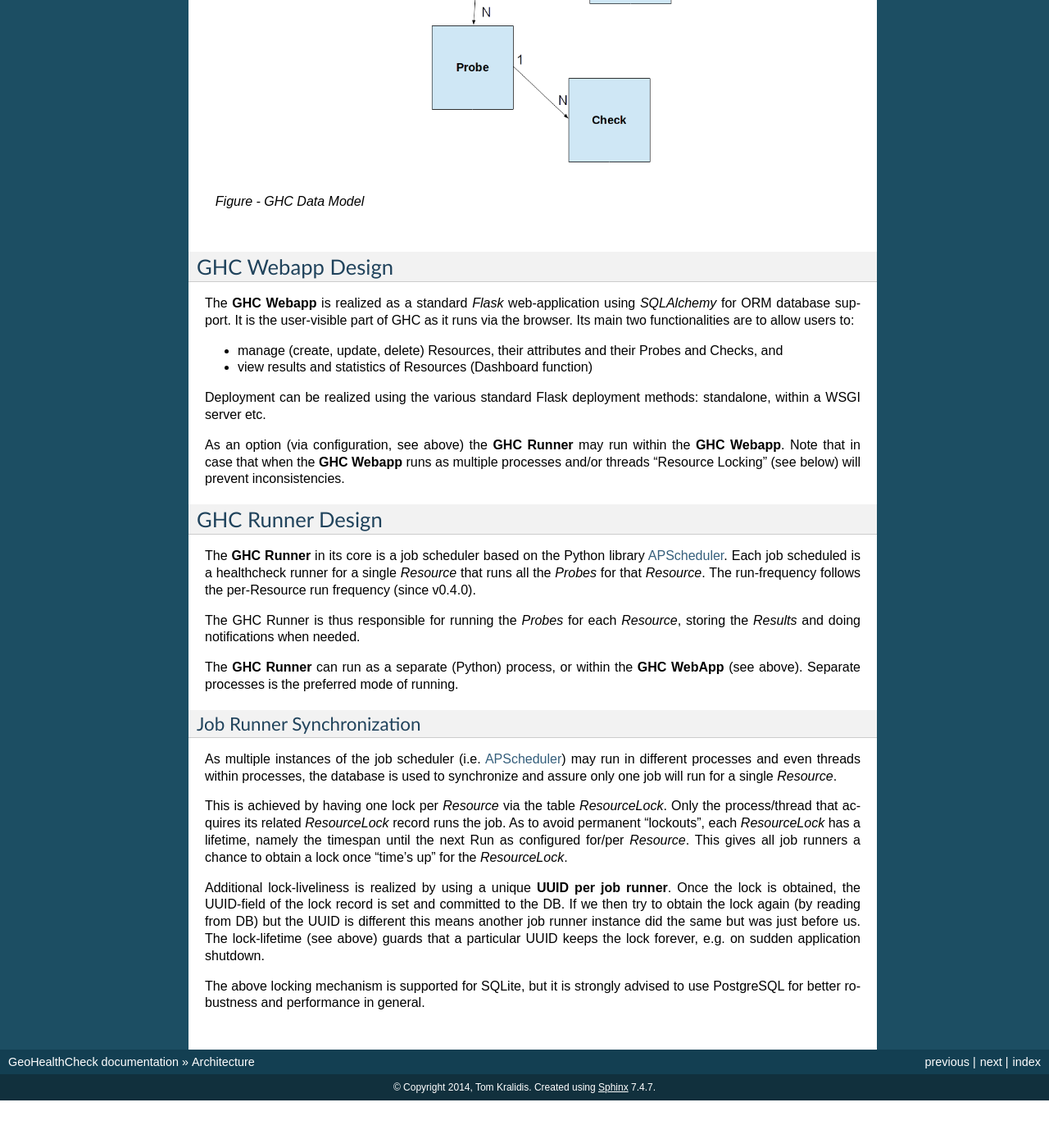
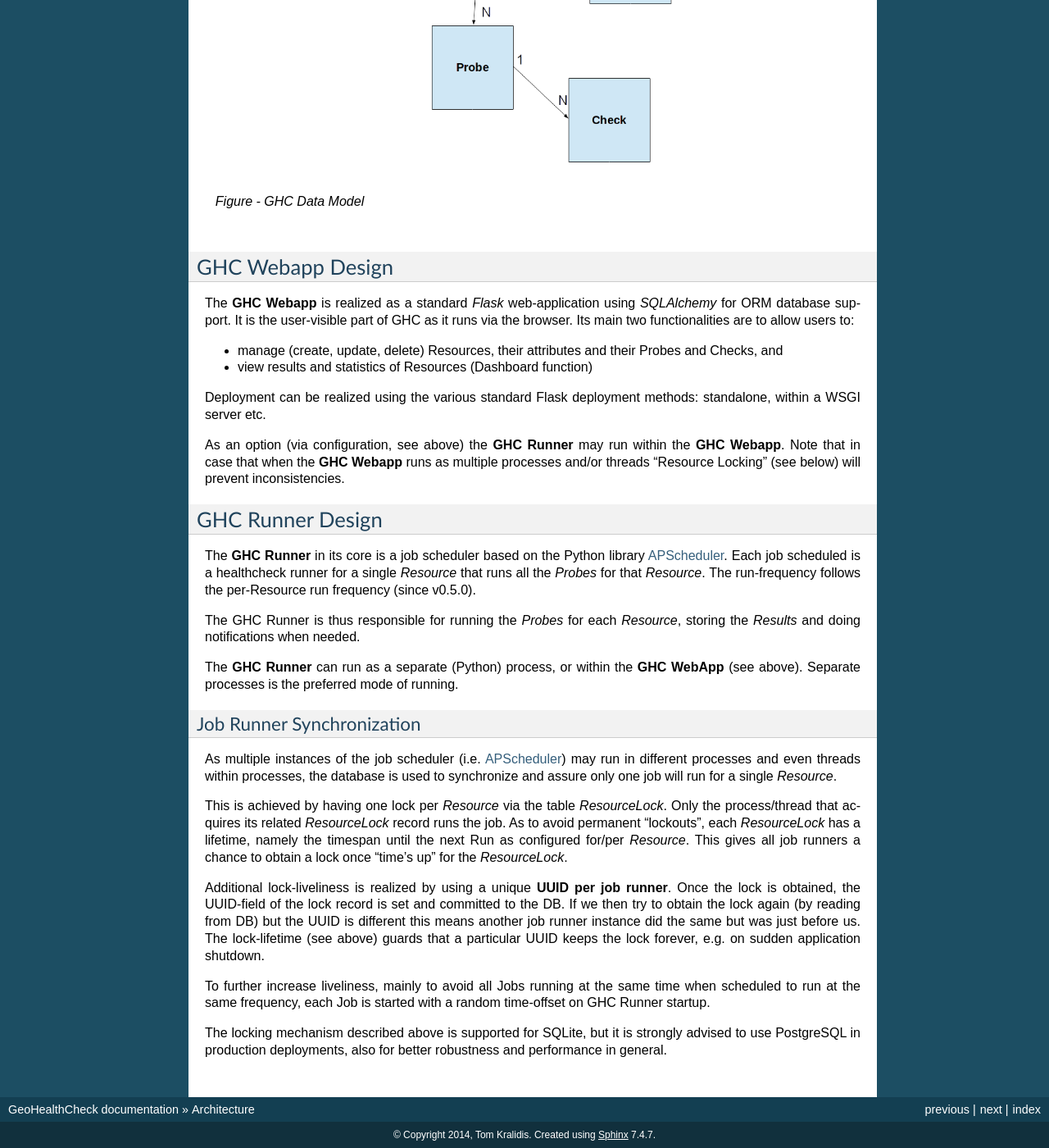
Before and after one commit to geopython/GeoHealthCheck, a Sphinx documentation site: the page built from docs/architecture.rst, in a window 1280 px wide and 1400 px high, scrolled down 1965 px. Shown: the whole window at 82% size. Built offline with Sphinx 7.4.7, drawn with Linux system fonts in a browser that asks for light colours; before the commit the page ends 3307 px from its top, so only the background shows below that; some of the changed text lies outside the part shown.

Commit message:
docs: editorial changes

```diff
--- a/docs/architecture.rst
+++ b/docs/architecture.rst
@@ -29,8 +29,8 @@ If **GHC_RUNNER_IN_WEBAPP** is set to True (the default) then the **GHC Runner**
 within the **GHC Webapp**.
 
 A third option is to only run the **GHC Webapp** and have the **GHC Runner** scheduled
-via `cron`. This was the (only) GHC option before v0.4.0 and will be phased out
-as starting with v0.4.0, per-Resource scheduling was introduced and `cron` support
+via `cron`. This was the (only) GHC option before v0.5.0 and will be phased out
+as starting with v0.5.0, per-Resource scheduling was introduced and `cron` support
 is highly platform-dependent (e.g. hard to use with Docker-based technologies).
 
 Dependent on the database-type (Postgres or SQLite) the **Database** is run
@@ -92,7 +92,7 @@ GHC Runner Design
 The **GHC Runner** in its core is a job scheduler based on the Python library
 `APScheduler <https://apscheduler.readthedocs.io>`_. Each job scheduled is a
 healthcheck runner for a single `Resource` that runs all the `Probes` for that `Resource`.
-The run-frequency follows the per-Resource run frequency (since v0.4.0).
+The run-frequency follows the per-Resource run frequency (since v0.5.0).
 
 The GHC Runner is thus responsible for running the `Probes` for each `Resource`, storing
 the `Results` and doing notifications when needed.
@@ -121,5 +121,10 @@ but the UUID is different this means another job runner instance did the same bu
 was just before us. The lock-lifetime (see above) guards that a particular UUID keeps
 the lock forever, e.g.  on sudden application shutdown.
 
-The above locking mechanism is supported for SQLite, but it is strongly
-advised to use PostgreSQL for better robustness and performance in general.
+To further increase liveliness, mainly to avoid all Jobs running at the same time when scheduled
+to run at the same frequency, each Job is started with a random time-offset on GHC Runner
+startup.
+
+The locking mechanism described above is supported for SQLite, but it is strongly
+advised to use PostgreSQL in production deployments,
+also for better robustness and performance in general.
--- a/docs/contact.rst
+++ b/docs/contact.rst
@@ -12,6 +12,6 @@ Links
 
 - website: http://geohealthcheck.org
 - GitHub: https://github.com/geopython/geohealthcheck
-- Demo: http://demo.geohealthcheck.org
+- Demo: https://demo.geohealthcheck.org
 - Presentation: http://geohealthcheck.org/presentation
 - Gitter Chat: https://gitter.im/geopython/GeoHealthCheck
--- a/docs/index.rst
+++ b/docs/index.rst
@@ -28,8 +28,7 @@ Links
 
 - website: http://geohealthcheck.org
 - GitHub: https://github.com/geopython/geohealthcheck
-- Demo: http://demo.geohealthcheck.org (official demo, master branch)
-- DevDemo: http://dev.geohealthcheck.org (latest development demo, dev branch)
+- Demo: https://demo.geohealthcheck.org (official demo, master branch)
 - Presentation: http://geohealthcheck.org/presentation
 - Gitter Chat: https://gitter.im/geopython/GeoHealthCheck
 
```
Also changed, not shown: docs/admin.rst (+6 -4 lines), docs/install.rst (+2 -10 lines).
